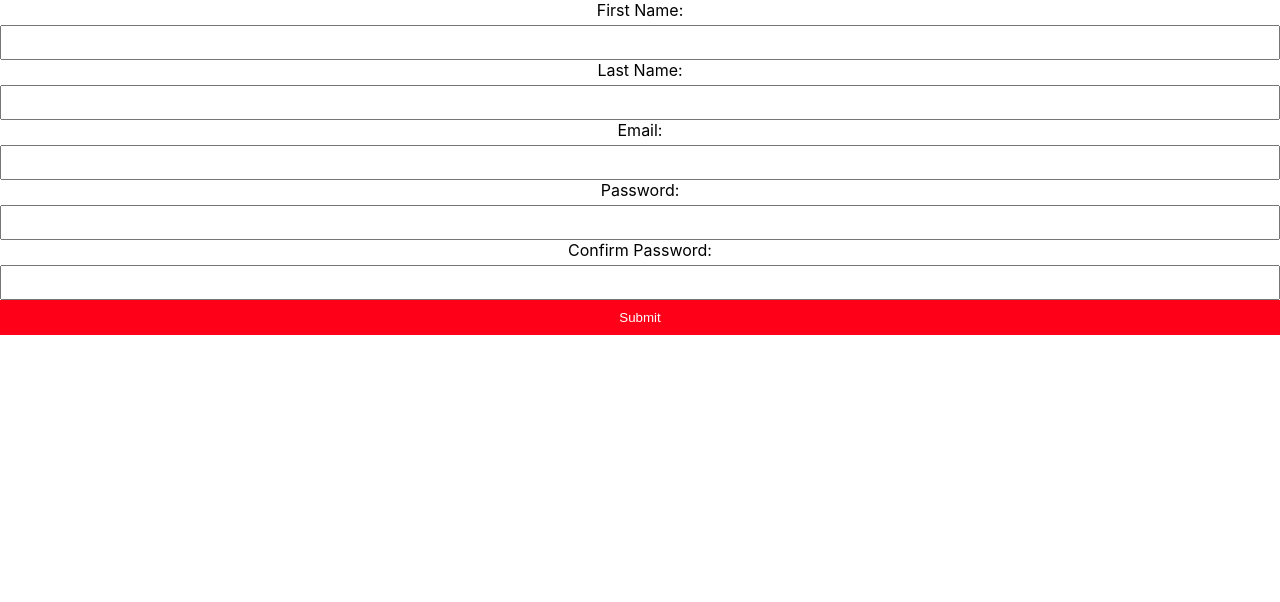
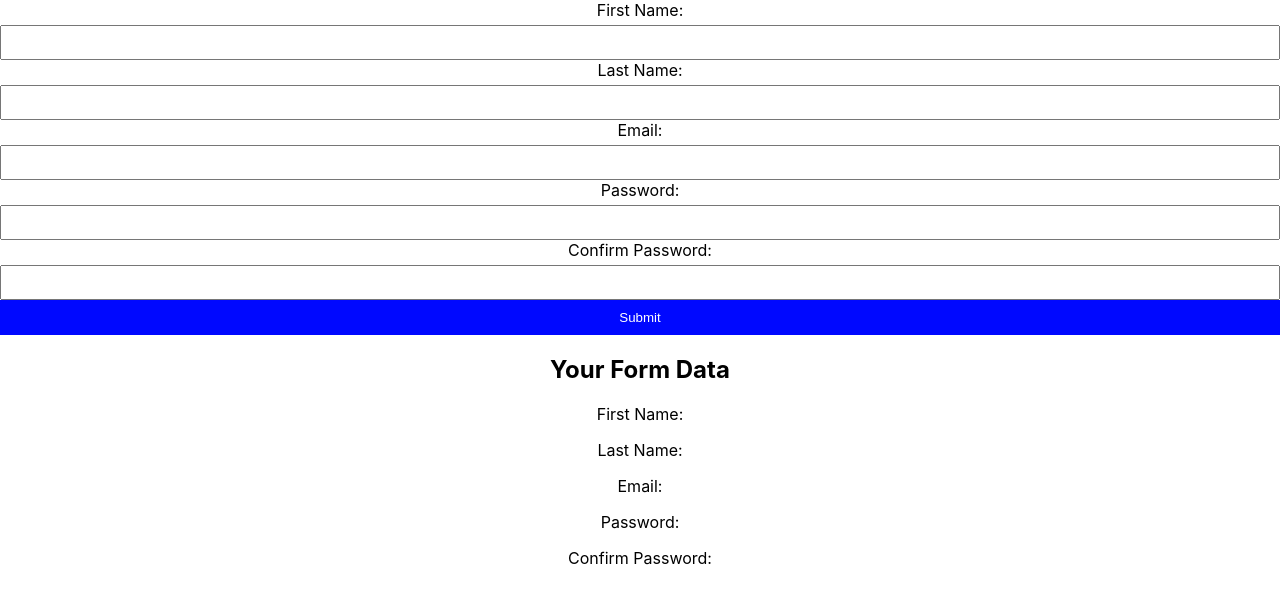
Before and after one commit to ahmedaminezaier/Mern_Stack, a React (Create React App) app in the folder react/practice/hook form/myapp/: page / in a window 1280 px wide. Shown: the top 602 px of the page. Built offline with nearby package versions, Linux system fonts and the light colour scheme.

Commit message:
hooking form

```diff
--- a/react/practice/hook form/myapp/src/components/Form.jsx
+++ b/react/practice/hook form/myapp/src/components/Form.jsx
@@ -18,10 +18,10 @@ const Form = (props) => {
         confirmPassword: confirmPassword
       };
       console.log('Form Data:', formData);
-
     };
 
     return (
+      <div>
         <form onSubmit={handleSubmit}>
           <div>
             <label>First Name: </label>
@@ -45,6 +45,15 @@ const Form = (props) => {
           </div>
           <button type="submit">Submit</button>
         </form>
+        <div>
+          <h2>Your Form Data</h2>
+          <p>First Name: {firstName}</p>
+          <p>Last Name: {lastName}</p>
+          <p>Email: {email}</p>
+          <p>Password: {password}</p>
+          <p>Confirm Password: {confirmPassword}</p>
+        </div>
+      </div>
     );
   };
 
--- a/react/practice/hook form/myapp/src/components/Formuser.module.css
+++ b/react/practice/hook form/myapp/src/components/Formuser.module.css
@@ -21,12 +21,12 @@ input {
 button {
   width: 100%;
   padding: 10px;
-  background-color: #ff0019;
+  background-color: #0008ff;
   color: white;
   border: none;
   cursor: pointer;
 }
 
 button:hover {
-  background-color: #a7b300;
+  background-color: #0008ff;
 }
```
Lines whose indentation alone changed are shown as unchanged.
